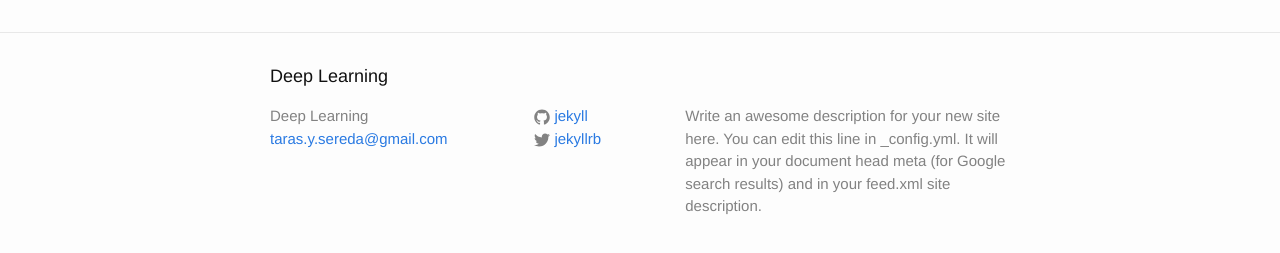
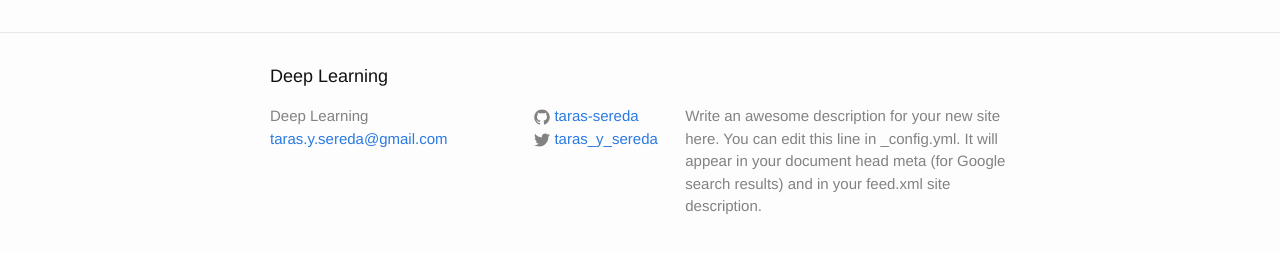
Before and after one commit to halisyilboga/halisyilboga.github.io, a Jekyll site: the page built from index.html, in a window 1280 px wide. Shown: the part 354-607 px from the top of the page. Built offline with Jekyll 4.4.1, drawn with Linux system fonts in a browser that asks for light colours.

Commit message:
Update _config.yml

```diff
--- a/_config.yml
+++ b/_config.yml
@@ -7,8 +7,8 @@ description: > # this means to ignore newlines until "baseurl:"
   Google search results) and in your feed.xml site description.
 baseurl: "" # the subpath of your site, e.g. /blog/
 url: "http://yourdomain.com" # the base hostname & protocol for your site
-twitter_username: jekyllrb
-github_username:  jekyll
+twitter_username: taras_y_sereda
+github_username:  taras-sereda
 
 # Build settings
 markdown: kramdown
```
